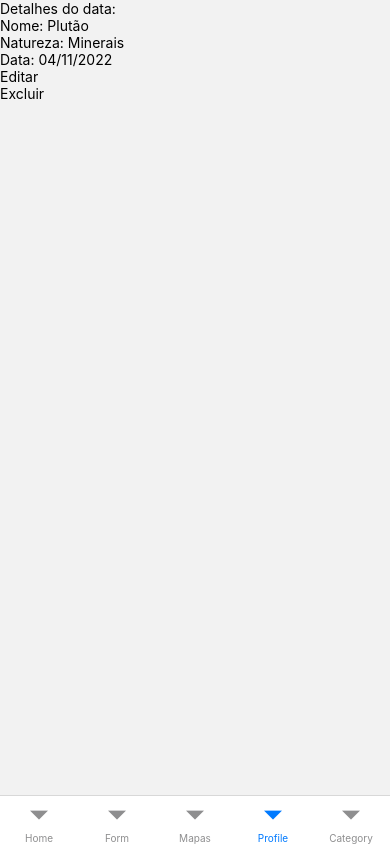
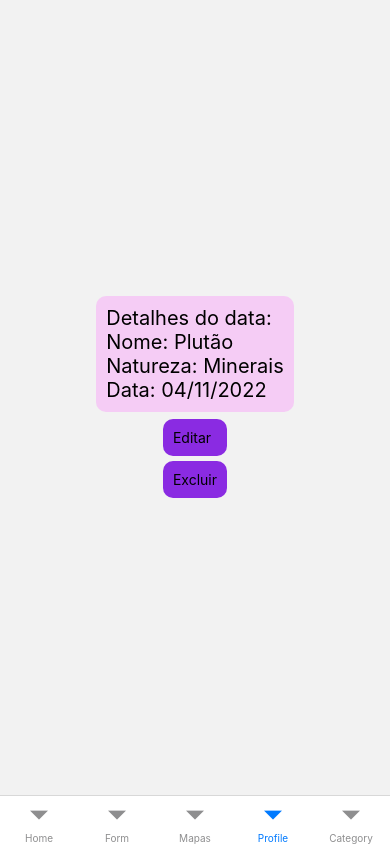
Before and after one commit to Liviadbelao/Exerc-cioPlanetas, a React Native app: screen /Profile in a window 390 px wide. Built offline with nearby package versions, Linux system fonts and the light colour scheme.

Commit message:
feat: iniciando a estilização

```diff
--- a/src/data/PlanetasLista.js
+++ b/src/data/PlanetasLista.js
@@ -2,8 +2,8 @@
     {
         id: 1,
         nome: "Plutão",
+        natureza: "Minerais",
         data: "04/11/2022",
 
-        natureza: "Minerais",
 
     }
--- a/src/models/Planetas.js
+++ b/src/models/Planetas.js
@@ -7,12 +7,17 @@
     }
     getAll(){
         return this.planetas
+
     }
     getPlanetaById(id){
         return this.planetas.find((planeta) => planeta.id == id)
     }
     addPlaneta(planeta){
-        this.planetas.push(planeta)
+        this.planetas.push(mapas)
+         this.planetas.push(planeta)
+
+         console.log(mapas);
+
     }
 
 
--- a/src/routes/tab.routes.jsx
+++ b/src/routes/tab.routes.jsx
@@ -12,8 +12,8 @@
   return (
     <Tab.Navigator screenOptions={{ headerShown: false }}>
       <Tab.Screen name="Home" component={Home} />
-      <Tab.Screen name="Form" component={Form}  initialParams={{ user: null, edit: false }} />
-      <Tab.Screen name="Mapas" component={Mapas} initialParams={{ mapas }} />
+      <Tab.Screen name="Form" component={Form}  initialParams={{ planeta: null, edit: false }} />
+      <Tab.Screen name="Mapas" component={Mapas} initialParams={{ Mapas }} />
       <Tab.Screen name="Profile" component={Profile} initialParams={{ data: mapas }}/>
       <Tab.Screen name="Category" component={Category} />
     </Tab.Navigator>
--- a/src/screens/Form/index.jsx
+++ b/src/screens/Form/index.jsx
@@ -2,7 +2,7 @@
 import { useNavigation } from "@react-navigation/native";
 import { useState, useEffect } from "react";
 import DateTimePicker from "@react-native-community/datetimepicker";
-
+import styles from './styles';
 import Title from "../../components/Title";
 
 import Planetas from "../../models/Planetas";
@@ -57,8 +57,7 @@
       const newPlaneta = new Planeta(nome, natureza, date); // Criando novo planeta com os dados corretos
       listaPlanetas.addPlaneta(newPlaneta);
 
-      console.log(listaPlanetas);
-      /* clearInputs(); */
+      console.log(listaPlanetas.planetas);
     }
     navigation.navigate("Mapas");
   };
@@ -73,20 +72,22 @@
   };
 
   return (
-    <View >
+    <View style={styles.container}>
       <Title title={isUpdate ? "Editar Usuário" : "Novo Usuário"} />
       <View>
         <TextInput
+        style={styles.input}
           placeholder="Digite o nome do Planeta"
           onChangeText={setNome}
           value={nome}
         />
         <TextInput
+         style={styles.input}
           placeholder="Digite a quantidade de população"
           onChangeText={setNatureza}
           value={natureza}
         />
-        <TouchableOpacity onPress={showDatepicker}>
+        <TouchableOpacity style={styles.data} onPress={showDatepicker}>
           <Text>Escolha a data</Text>
         </TouchableOpacity>
 
--- /dev/null
+++ b/src/screens/Form/styles.js
@@ -0,0 +1,21 @@
+import { StyleSheet } from "react-native";
+
+const styles = StyleSheet.create({
+    container:{
+        flex:1,
+        justifyContent:"center",
+        alignItems:"center"
+    },
+    input:{
+        padding:10,
+        width:"100%",
+        backgroundColor:'#fff',
+        marginTop:10
+    },
+    data:{
+      padding:10,
+      marginTop:10,
+      backgroundColor:'#fff'
+    }
+})
+export default styles;
--- a/src/screens/Mapas/index.jsx
+++ b/src/screens/Mapas/index.jsx
@@ -18,7 +18,7 @@
       const planetasl = listaPlanetas.getAll();
       setPlanetas(planetasl);
 
-      console.log(planetasl);
+      console.log("array",listaPlanetas.getAll());
     }
   }, [isFocused]);
 
--- a/src/screens/Profile/index.jsx
+++ b/src/screens/Profile/index.jsx
@@ -1,5 +1,6 @@
 import { useNavigation } from "@react-navigation/native";
 import React from "react";
+import styles from "./styles";
 import { View, Text, TouchableOpacity } from "react-native";
 import Planetas from "../../models/Planetas";
 const listaPlanetas = new Planetas()
@@ -17,16 +18,18 @@
   };
 console.log(data);
   return (
-    <View>
-      <Text>Detalhes do data:</Text>
-      <Text>Nome: {data.nome}</Text>
-      <Text>Natureza: {data.natureza}</Text>
-      <Text>Data: {data.data}</Text>
-      <View >
-          <TouchableOpacity  onPress={editUser}>
+    <View style={styles.container}>
+      <View style={styles.textBox}>
+      <Text style={styles.text}>Detalhes do data:</Text>
+      <Text style={styles.text}>Nome: {data.nome}</Text>
+      <Text style={styles.text}>Natureza: {data.natureza}</Text>
+      <Text style={styles.text}>Data: {data.data}</Text>
+      </View>
+      <View style={styles.buttons}>
+          <TouchableOpacity style={styles.button}  onPress={editUser}>
             <Text>Editar</Text>
           </TouchableOpacity>
-          <TouchableOpacity onPress={deleteUser}>
+          <TouchableOpacity  style={styles.button} onPress={deleteUser}>
             <Text>Excluir</Text>
           </TouchableOpacity>
         </View>
--- a/src/screens/Profile/styles.js
+++ b/src/screens/Profile/styles.js
@@ -5,6 +5,25 @@
         flex:1,
        justifyContent:"center",
        alignItems:"center"
+    },
+    textBox:{
+        backgroundColor:"#f3f3",
+        padding:10,
+        borderRadius: 10,
+    },
+    text:{
+        fontSize:20,
+    },
+    buttons:{
+        textAlign: 'center',
+        padding:2,
+
+    },
+    button:{
+        backgroundColor:"#8A2BE2",
+        padding: 10,
+        borderRadius: 10,
+        marginTop: 5
     }
 })
 export default styles
```
